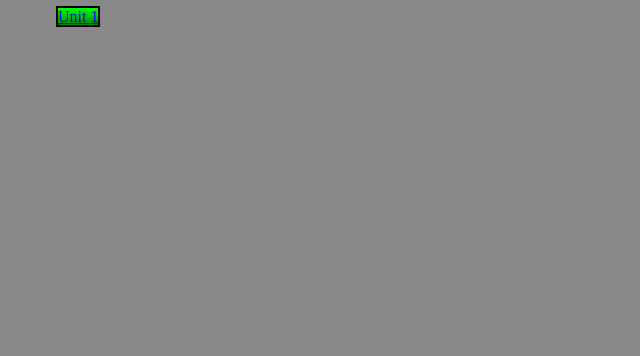
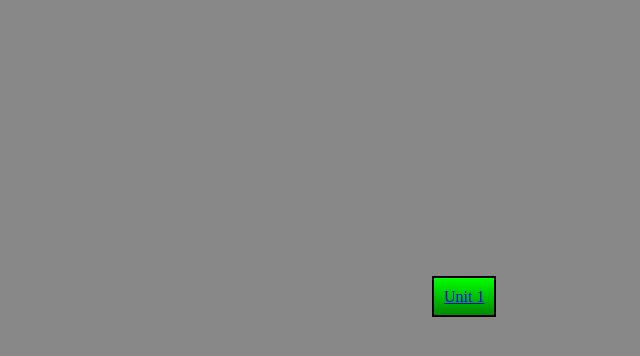
Before and after one commit to DarkMatr126/french-projects, a plain HTML site: page index.html in a window 1280 px wide. Shown: the whole page, without its empty margins (0-640 px from the left). Drawn offline with Linux system fonts and the light colour scheme.

Commit message:
Update index.html

```diff
--- a/index.html
+++ b/index.html
@@ -4,7 +4,9 @@
     <title>Navigation</title>
   </head>
   <body>
-    <a href="./unit-1" id="unit1">Unit 1</a>
+    <div id="link">
+      <a href="./unit-1" id="unit1">Unit 1</a>
+    </div>
   </body>
 </html>
 
@@ -13,11 +15,18 @@
     background-color: #888888;
   }
 
+  #link {
+    position:absolute;
+    left: 4in;
+    top: 3in;
+  }
+
   a {
     text-align: center;
     verticle-align: middle;
     border: 2px solid black;
     background-image: linear-gradient(#00ff00,#008800);
     margin: 0.5in;
+    padding: 10px;
   }
 </style>
```
